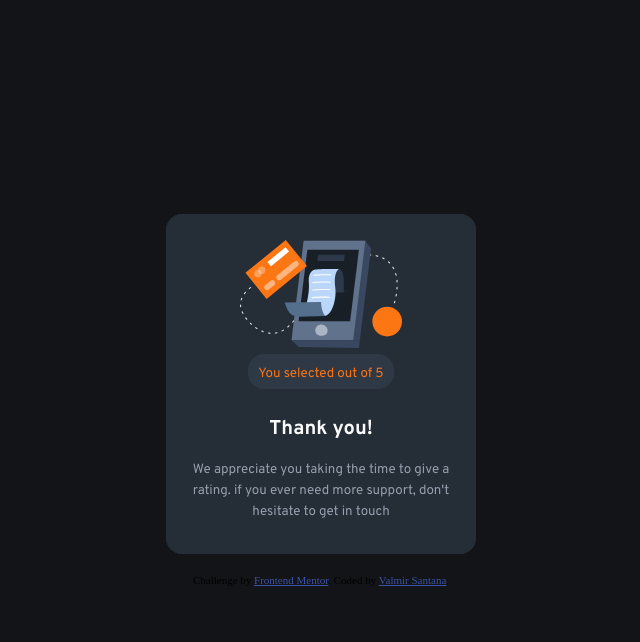
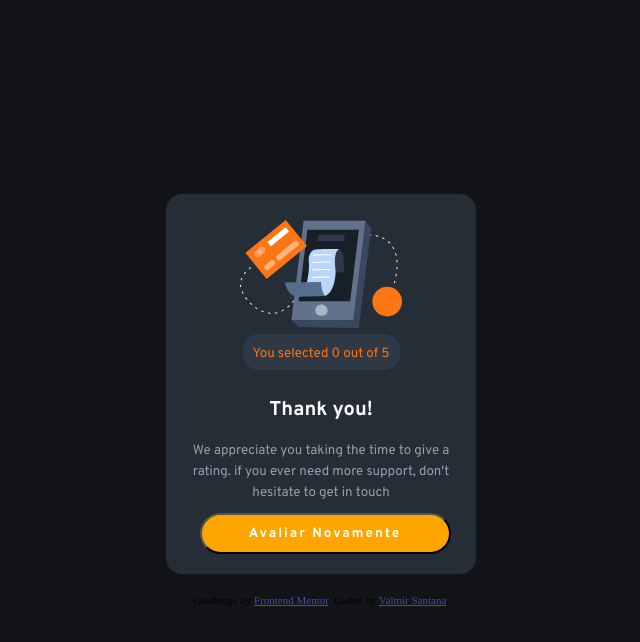
Before and after one commit to valmirsantanape/interactive-rating-component-main, a plain HTML site: page index.html in a window 1280 px wide. Both pictures are taken after a click on the element "SUBMIT". Shown: the whole page, without its empty margins (319-959 px from the left). Drawn offline with Linux system fonts and the light colour scheme.

Commit message:
projeto-concluido

```diff
--- a/index.html
+++ b/index.html
@@ -52,6 +52,20 @@
 </main>
 
 
+<section class="secundary esconder">
+  <picture>
+    <img src="/images/illustration-thank-you.svg" alt="">
+  </picture>
+  <div class="text">
+    <p class="selected">You selected
+    <span id="numSelecionado">0</span> out of 5</p>
+    <h2>Thank you!</h2>
+    <p>We appreciate you taking the time to give a rating. if you ever need more support, don't hesitate to get in touch</p>
+  </div>
+  <div class="btn-submit" >
+    <button type="submit" class="btn-submit-again btn-submit btn" >Avaliar Novamente</button>
+  </div>
+</section>
 
   <!-- Rating state end -->
 
--- a/script/index.js
+++ b/script/index.js
@@ -1,7 +1,9 @@
 const main = document.querySelector('main')
+const sectionSecundary = document.querySelector('.secundary')
 const submit = document.querySelector('.btn-submit')
 const numSelecionado = document.getElementById("numSelecionado")
 const btSelect = document.querySelectorAll(".number")
+const restart = document.querySelector(".btn-submit-again")
 
 let contNum = 0
 
@@ -13,15 +15,10 @@ btSelect.forEach((numSelectd) => {
 
 
 submit.addEventListener('click', () => {
-    main.innerHTML = `<section class="secundary">
-    <picture>
-      <img src="/images/illustration-thank-you.svg" alt="">
-    </picture>
-    <div class="text">
-      <p class="selected">You selected
-      <span id="numSelecionado"></span> out of 5</p>
-      <h2>Thank you!</h2>
-      <p>We appreciate you taking the time to give a rating. if you ever need more support, don't hesitate to get in touch</p>
-    </div>
-  </section>`
+    sectionSecundary.classList.remove("esconder")
+    main.classList.add('esconder')
 })
+
+restart.addEventListener('click', () => {
+    location.reload()
+})
--- a/styles/index.css
+++ b/styles/index.css
@@ -32,11 +32,13 @@ body{
 
 }
 main{
+    height: 350px;
     font-family: 'Overpass', sans-serif;
     display: grid;
     background-color: var(--Dark-Blue);
     max-width: 310px;
     border-radius: 1rem;
+    margin-bottom: 2px;
 }
 .image{
     display: flex;
@@ -135,14 +137,15 @@ picture{
 }
 .text{
     text-align: center;
-    padding: 0 0;
+
+    margin: 0 0 10px 0;
 }
 .selected{
     text-align: center;
     color: var(--Orange);
     border-radius: 1rem;
     background-color: hsl(213, 20%, 23%);
-    margin: 10px  auto;
+    margin: 10px  auto ;
     width: fit-content;
     padding: 10px 10px 5px 10px;
 
@@ -155,3 +158,9 @@ picture{
 .numSelectd{
     background-color: orange;
 }
+.btn-submit-again{
+    margin: 0 18px 20px;
+}
+.esconder{
+    display: none;
+}
```
